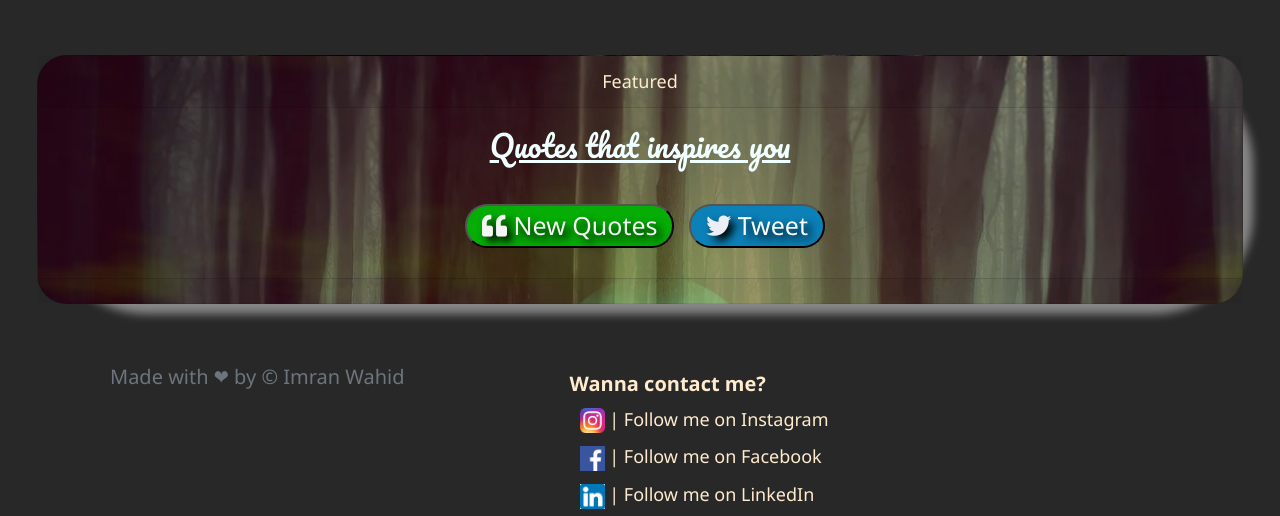
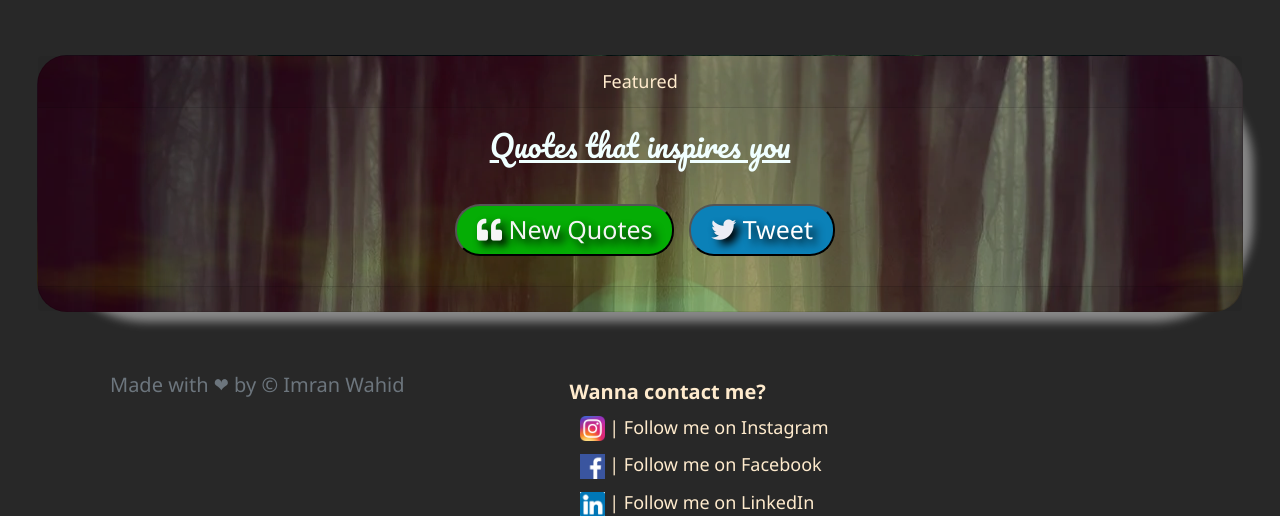
Before and after one commit to ImranWahidCoder/tweetQuote, a PHP site: page / in a window 1280 px wide. Shown: the top 516 px of the page. Run offline with PHP 8.4, Linux system fonts and the light colour scheme; some libraries are stand-ins or nearby versions; some web fonts are replaced.

Commit message:
minor interface improvements

```diff
--- a/public/style.css
+++ b/public/style.css
@@ -22,8 +22,7 @@ body
     color:white;
     border-radius: 25px;
     font-size: 25px;
-    padding-left: 15px;
-    padding-right: 15px;
+    padding: 5px 20px 5px 20px;
     outline: none;
     text-shadow: 5px 5px 8px black;
 }
@@ -48,10 +47,9 @@ body
     background-color: rgb(5, 173, 5);
     color: whitesmoke;
     font-size: 25px;
-    border-radius: 30px;
+    border-radius: 25px;
     margin: 10px;
-    padding-left: 15px;
-    padding-right: 15px;
+    padding: 5px 20px 5px 20px;
     font-weight: 400;
     text-shadow: 5px 5px 8px black;
     outline: none;
```
